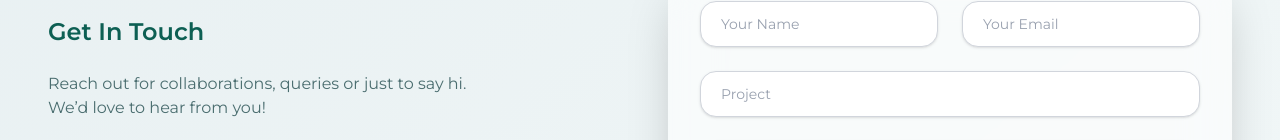
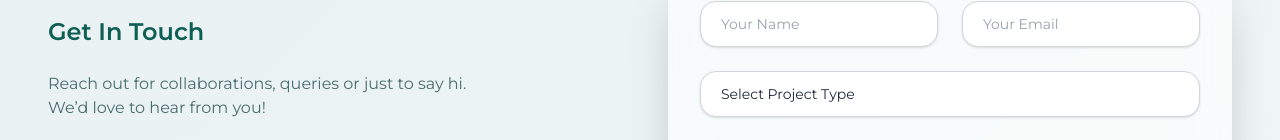
Before and after one commit to Ranjith1110/ranco_tech, a React (Vite) app: page /contact in a window 1280 px wide. Shown: the part 303-443 px from the top of the page. Built offline with nearby package versions, Linux system fonts and the light colour scheme.

Commit message:
Feat : Updated

```diff
--- a/src/components/ContactUs.jsx
+++ b/src/components/ContactUs.jsx
@@ -1,14 +1,50 @@
 'use client';
 
-import React from 'react';
+import React, { useState } from 'react';
 import { Mail, MapPin, Phone, Linkedin, Github, Instagram } from 'lucide-react';
 import { motion } from 'framer-motion';
 
 const Contact = () => {
+  // Form State
+  const [formData, setFormData] = useState({
+    name: '',
+    email: '',
+    project: '',
+    message: ''
+  });
+  const [status, setStatus] = useState('');
+
   const inputStyle =
     'border border-gray-300 rounded-2xl px-5 py-3 bg-white text-sm text-gray-800 ' +
     'shadow-sm placeholder-gray-400 ' +
     'focus:outline-none focus:ring-2 focus:ring-[#0D5F53] focus:border-transparent transition duration-300 ease-in-out';
+
+  // Submit Handler
+  const handleSubmit = async (e) => {
+    e.preventDefault();
+    setStatus('Sending...');
+
+    // Replace this with your actual Google Apps Script Web App URL
+    const SCRIPT_URL = 'https://script.google.com/macros/s/AKfycbxmR68CnlVd6ngfdB1hdrYhJxDmRMSlaAcMmNVWdtTvIj7ux2ZeFm9ZWtAjLBb7A3ru/exec';
+
+    try {
+      const response = await fetch(SCRIPT_URL, {
+        method: 'POST',
+        body: JSON.stringify(formData),
+      });
+
+      const result = await response.json();
+      if (result.result === 'success') {
+        setStatus('Message Sent Successfully!');
+        setFormData({ name: '', email: '', project: '', message: '' }); // Reset form
+      } else {
+        setStatus('Something went wrong. Try again.');
+      }
+    } catch (error) {
+      setStatus('Error sending message.');
+      console.error(error);
+    }
+  };
 
   return (
     <section className="relative w-full py-24 bg-gradient-to-br from-[#e8f0f2] to-[#f4f9f9] font-['Montserrat']">
@@ -68,24 +104,57 @@ const Contact = () => {
             initial={{ opacity: 0, x: 30 }}
             whileInView={{ opacity: 1, x: 0 }}
             transition={{ duration: 0.8 }}
+            onSubmit={handleSubmit}
             className="bg-white/60 backdrop-blur-xl p-8 rounded-3xl shadow-2xl space-y-6"
           >
             <div className="grid sm:grid-cols-2 gap-6">
-              <input type="text" placeholder="Your Name" className={inputStyle} required />
-              <input type="email" placeholder="Your Email" className={inputStyle} required />
+              <input
+                type="text"
+                placeholder="Your Name"
+                className={inputStyle}
+                required
+                value={formData.name}
+                onChange={(e) => setFormData({...formData, name: e.target.value})}
+              />
+              <input
+                type="email"
+                placeholder="Your Email"
+                className={inputStyle}
+                required
+                value={formData.email}
+                onChange={(e) => setFormData({...formData, email: e.target.value})}
+              />
             </div>
-            <input type="text" placeholder="Project" className={`${inputStyle} w-full`} required />
+
+            {/* Project Dropdown */}
+            <select
+              className={`${inputStyle} w-full appearance-none`}
+              required
+              value={formData.project}
+              onChange={(e) => setFormData({...formData, project: e.target.value})}
+            >
+              <option value="" disabled>Select Project Type</option>
+              <option value="Web Development">Web Development</option>
+              <option value="Mobile App Development">Mobile App Development</option>
+              <option value="UI/UX Design">UI/UX Design</option>
+              <option value="SEO">SEO</option>
+            </select>
+
             <textarea
               rows="4"
               placeholder="Message"
               className={`${inputStyle} w-full resize-none rounded-2xl`}
               required
+              value={formData.message}
+              onChange={(e) => setFormData({...formData, message: e.target.value})}
             ></textarea>
+
             <button
               type="submit"
-              className="bg-[#0D5F53] text-white px-6 py-3 rounded-full font-semibold hover:bg-[#0a4c42] transition duration-300"
+              disabled={status === 'Sending...'}
+              className="bg-[#0D5F53] text-white px-6 py-3 rounded-full font-semibold hover:bg-[#0a4c42] transition duration-300 disabled:opacity-70 disabled:cursor-not-allowed"
             >
-              Send Message
+              {status || 'Send Message'}
             </button>
           </motion.form>
         </div>
--- a/src/pages/ServicesPage.jsx
+++ b/src/pages/ServicesPage.jsx
@@ -239,20 +239,13 @@ const ServicesPage = () => {
                   )}
                 </div>
 
-              <div className="mt-auto pt-4 flex gap-3">
+                <div className="mt-auto pt-4 flex justify-center">
                   <a
                     href="tel:+919361660714"
-                  className="w-1/2 inline-flex items-center justify-center bg-[#FF6F00] text-white rounded-lg px-4 py-2 text-sm font-semibold hover:bg-[#e55f00] transition-all duration-300 transform hover:scale-105"
+                    className="inline-flex items-center justify-center bg-[#FF6F00] text-white rounded-lg px-4 py-2 text-sm font-semibold hover:bg-[#e55f00] transition-all duration-300 transform hover:scale-105"
                   >
                     <Phone size={16} className="mr-2" />
                     Contact Us
-                </a>
-                <a
-                  href="#pay"
-                  className="w-1/2 inline-flex items-center justify-center bg-[#138074] text-white rounded-lg px-4 py-2 text-sm font-semibold hover:bg-[#116c5a] transition-all duration-300 transform hover:scale-105"
-                >
-                  <CreditCard size={16} className="mr-2" />
-                  Pay
                   </a>
                 </div>
               </motion.div>
```
Lines whose indentation alone changed are shown as unchanged.
